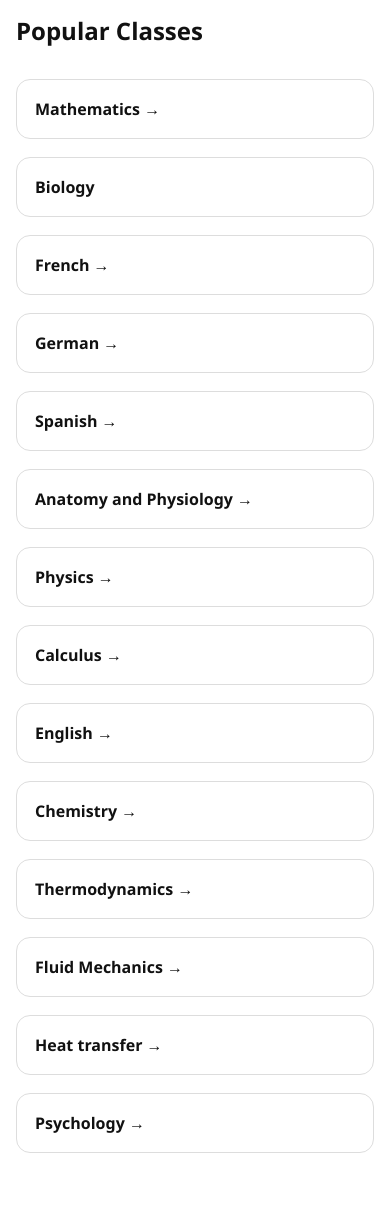
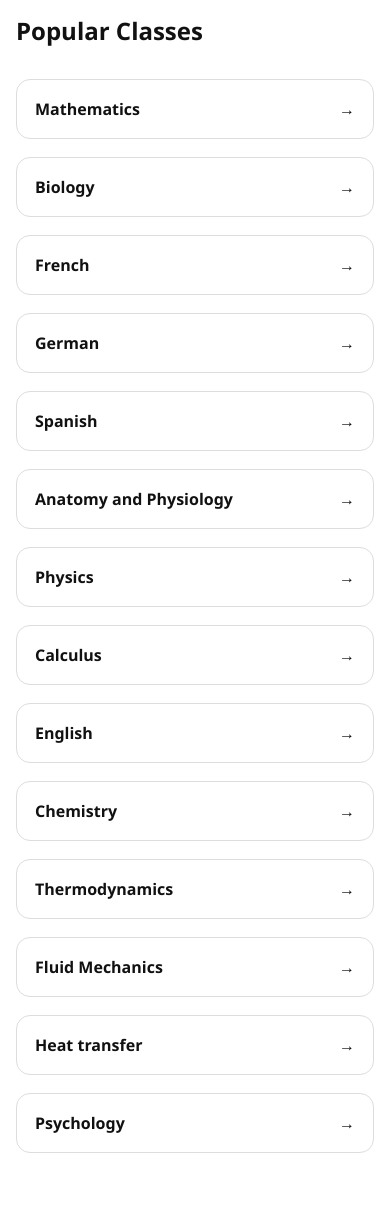
Before and after one commit to Opeso2580/eduplatform, a Django app: page / in a window 390 px wide. Shown: the part 1045-2263 px from the top of the page. Run offline with Django 5.2, Linux system fonts and the light colour scheme.

```diff
--- a/templates/home.html
+++ b/templates/home.html
@@ -137,12 +137,35 @@
       border: 1px solid #ddd;
       border-radius: 14px;
       padding: 22px;
-      font-weight: 700;
+      font-weight: 800;
+
       display: flex;
       justify-content: space-between;
       align-items: center;
       gap: 10px;
+
+      text-decoration: none;   /* ✅ make link look like card */
+      color: #111;
+      background: #fff;
+
+      transition: transform 0.12s ease, box-shadow 0.12s ease, border-color 0.12s ease;
+      cursor: pointer;
   }
+
+  .lang-card:hover {
+    transform: translateY(-2px);
+    border-color: #c9c9c9;
+    box-shadow: 0 14px 30px rgba(0,0,0,0.08);
+  }
+
+  .lang-card:active {
+    transform: translateY(0px);
+  }
+
+  .lang-card span {
+    font-weight: 900;
+  }
+
 
     /* ---------- HOW IT WORKS ---------- */
     .how {
@@ -351,26 +374,28 @@
     <div class="stat"><strong>Global</strong><br>Community</div>
   </section>
 
-  <!-- LANGUAGES -->
+ <!-- Classes -->
 <section class="languages">
   <h2>Popular Classes</h2>
+
   <div class="languages-grid">
-      <div class="lang-card">Mathematics →</div>
-      <div class="lang-card">Biology</div>
-      <div class="lang-card">French →</div>
-      <div class="lang-card">German →</div>
-      <div class="lang-card">Spanish →</div>
-      <div class="lang-card">Anatomy and Physiology →</div>
-      <div class="lang-card">Physics →</div>
-      <div class="lang-card">Calculus →</div>
-      <div class="lang-card">English →</div>
-      <div class="lang-card">Chemistry →</div>
-      <div class="lang-card">Thermodynamics →</div>
-      <div class="lang-card">Fluid Mechanics →</div>
-      <div class="lang-card">Heat transfer →</div>
-      <div class="lang-card">Psychology →</div>
+    <a class="lang-card" href="{% url 'student_courses' %}?q=Mathematics">Mathematics <span>→</span></a>
+    <a class="lang-card" href="{% url 'student_courses' %}?q=Biology">Biology <span>→</span></a>
+    <a class="lang-card" href="{% url 'student_courses' %}?q=French">French <span>→</span></a>
+    <a class="lang-card" href="{% url 'student_courses' %}?q=German">German <span>→</span></a>
+    <a class="lang-card" href="{% url 'student_courses' %}?q=Spanish">Spanish <span>→</span></a>
+    <a class="lang-card" href="{% url 'student_courses' %}?q=Anatomy%20and%20Physiology">Anatomy and Physiology <span>→</span></a>
+    <a class="lang-card" href="{% url 'student_courses' %}?q=Physics">Physics <span>→</span></a>
+    <a class="lang-card" href="{% url 'student_courses' %}?q=Calculus">Calculus <span>→</span></a>
+    <a class="lang-card" href="{% url 'student_courses' %}?q=English">English <span>→</span></a>
+    <a class="lang-card" href="{% url 'student_courses' %}?q=Chemistry">Chemistry <span>→</span></a>
+    <a class="lang-card" href="{% url 'student_courses' %}?q=Thermodynamics">Thermodynamics <span>→</span></a>
+    <a class="lang-card" href="{% url 'student_courses' %}?q=Fluid%20Mechanics">Fluid Mechanics <span>→</span></a>
+    <a class="lang-card" href="{% url 'student_courses' %}?q=Heat%20transfer">Heat transfer <span>→</span></a>
+    <a class="lang-card" href="{% url 'student_courses' %}?q=Psychology">Psychology <span>→</span></a>
   </div>
 </section>
+
 
   <section class="features">
     <h2>Why choose Vantage Educational Services?</h2>
```
Lines whose indentation alone changed are shown as unchanged.
